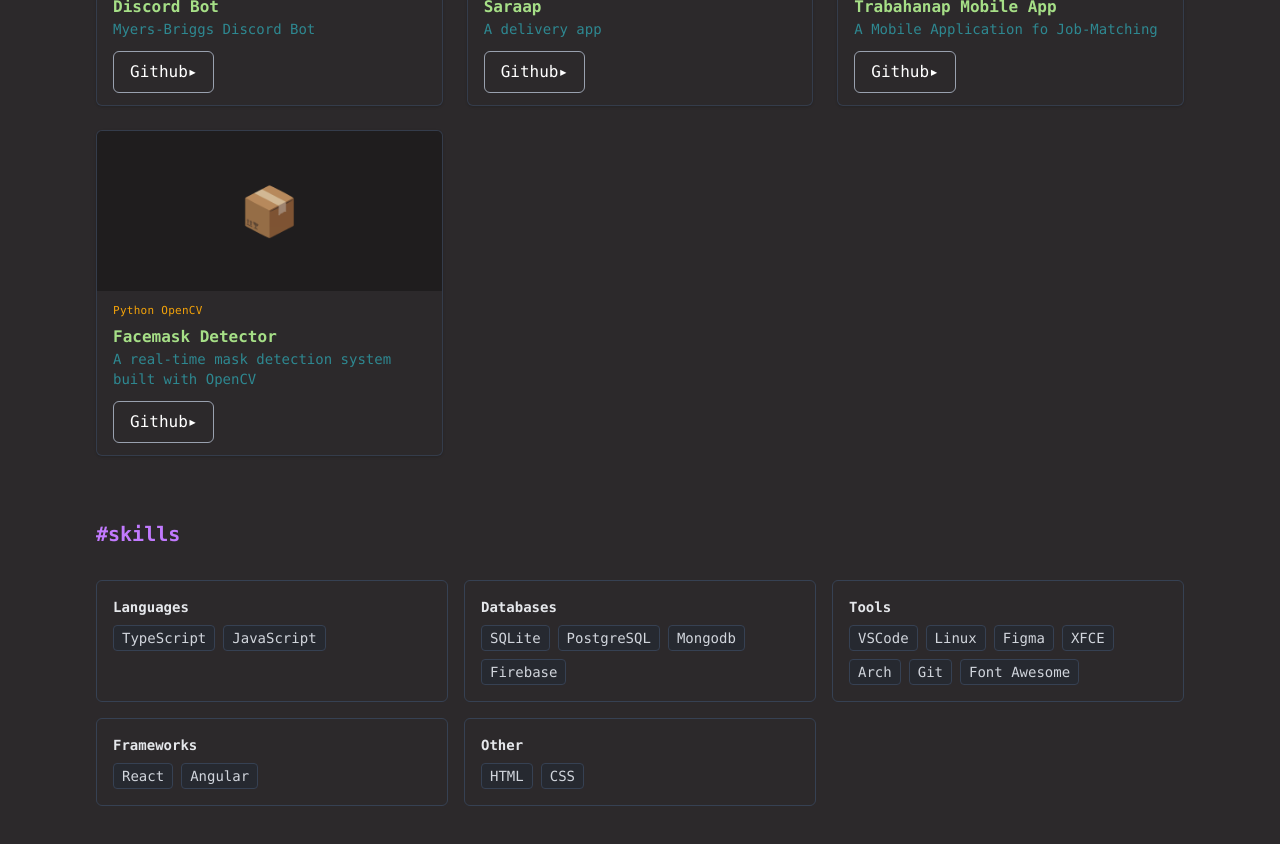
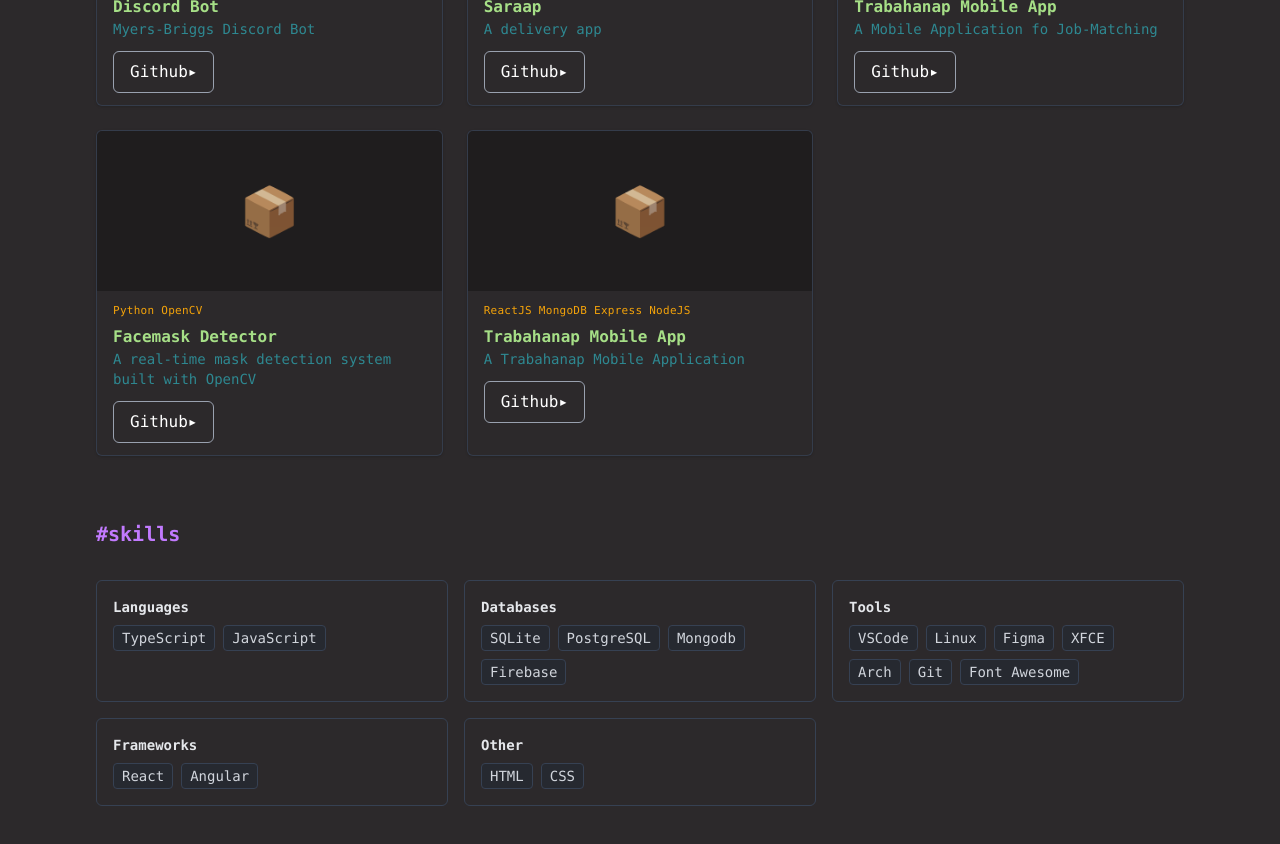
Before and after one commit to Louiedev15/louie.dev, a React (Vite) app: page / in a window 1280 px wide. Shown: the part 2060-2904 px from the top of the page. Built offline with nearby package versions, Linux system fonts and the light colour scheme.

Commit message:
Added new projects'

```diff
--- a/src/components/Projects.jsx
+++ b/src/components/Projects.jsx
@@ -45,6 +45,7 @@ const smallProjects = [
   { title: 'Saraap', desc: 'A delivery app', tech: 'React Native Expo Router Firebase', icon: '📦', cta: { label: 'Github ➔', href: 'https://github.com/Tres-cyber/saraap' } },
   { title: 'Trabahanap Mobile App', desc: 'A Mobile Application fo Job-Matching', tech: 'React Native Expo Router NodeJS MongoDB', icon: '📦', cta: { label: 'Github ➔', href: 'https://github.com/Tres-cyber/TrabaHanap' } },
   { title: 'Facemask Detector', desc: 'A real-time mask detection system built with OpenCV', tech: 'Python OpenCV', icon: '📦', cta: { label: 'Github ➔', href: 'https://github.com/Tres-cyber/facemask-detector' } },
+  { title: 'Trabahanap Mobile App', desc: 'A Trabahanap Mobile Application', tech: 'ReactJS MongoDB Express NodeJS', icon: '📦', cta: { label: 'Github ➔', href: 'https://github.com/Tres-cyber/TrabaHanap' } },
 ]
 
 const containerVariants = {
```
